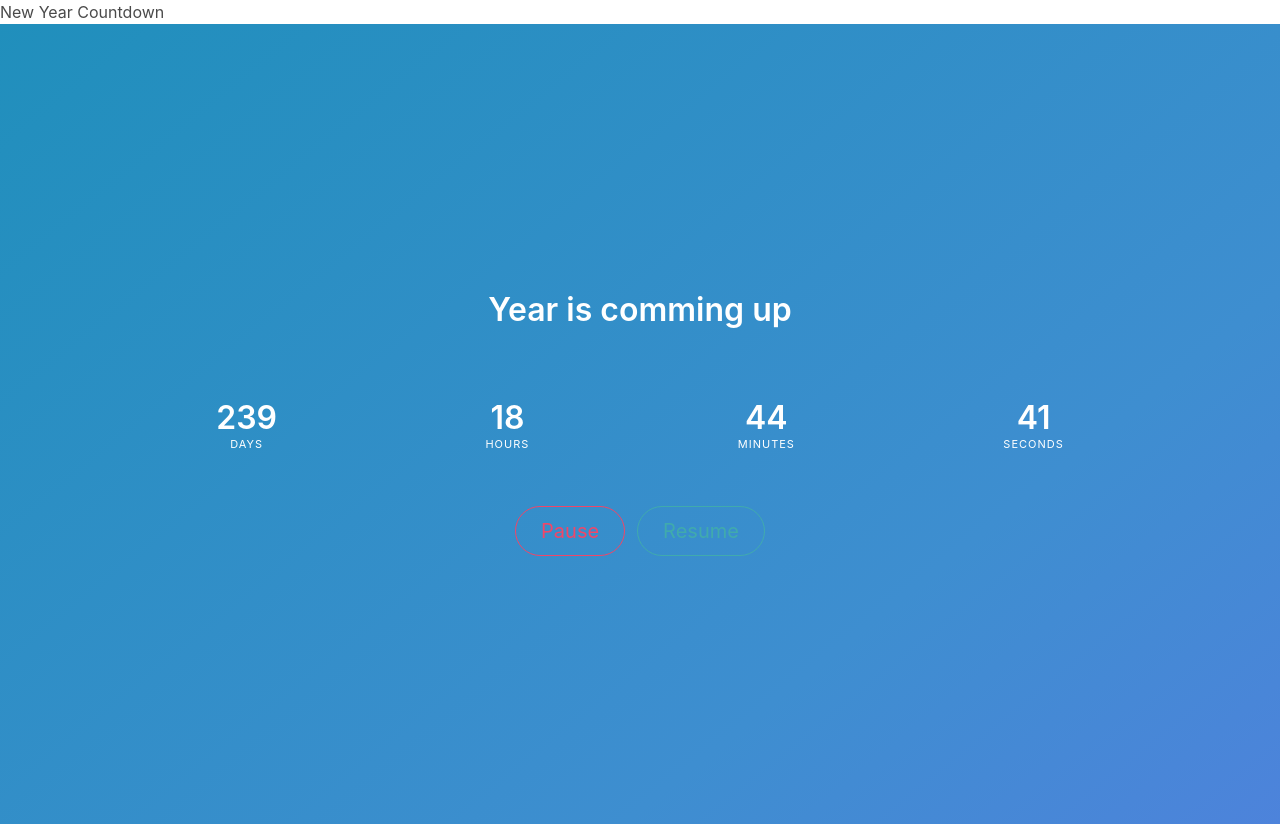
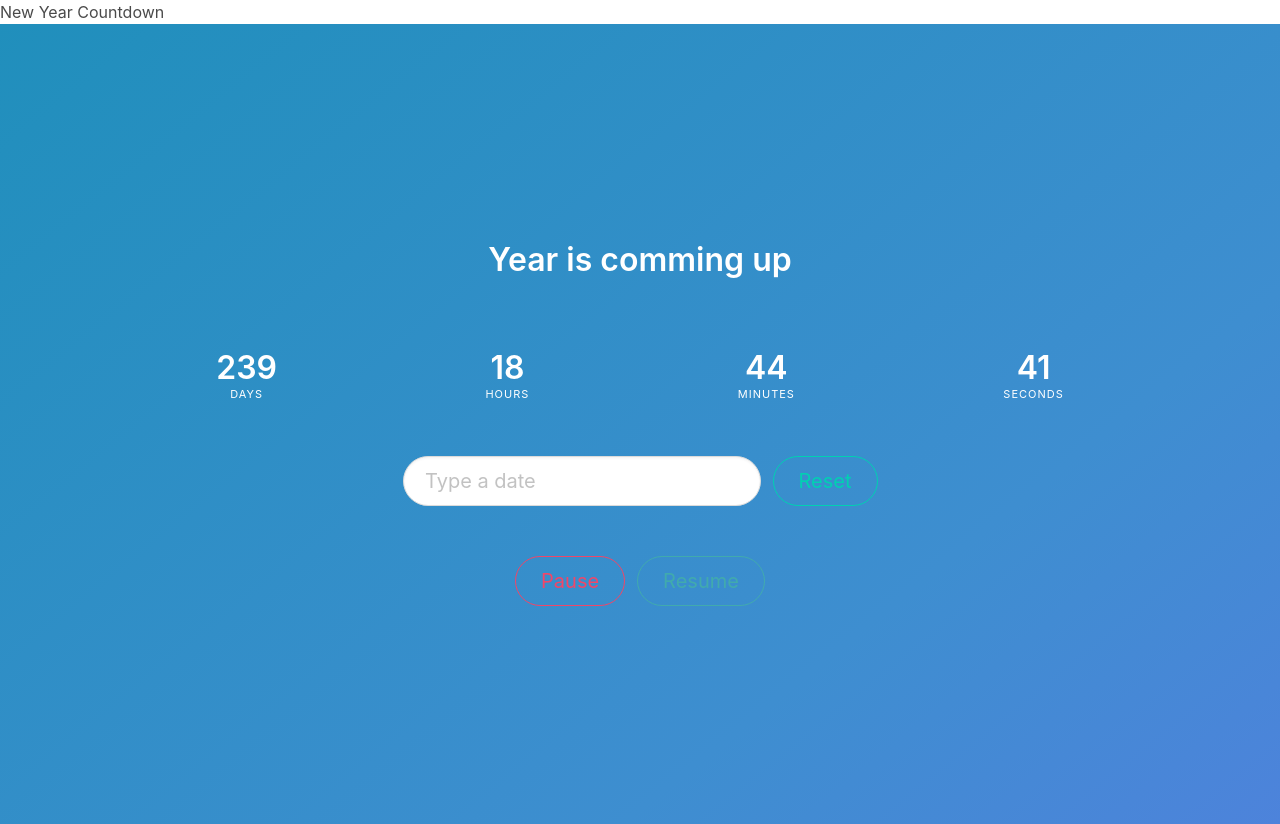
Before and after one commit to hyosunko/React-Countdown, a React (Create React App) app: page / in a window 1280 px wide. Built offline with nearby package versions, Linux system fonts and the light colour scheme.

Commit message:
add datepicker form

```diff
--- a/src/components/App.js
+++ b/src/components/App.js
@@ -1,13 +1,11 @@
 import React from "react";
-import Countdown from "./Countdown/index";
+import Countdown from "./Countdown/";
 
-function App() {
-  return (
-    <div>
-      <h1>New Year Countdown</h1>
-      <Countdown />
-    </div>
-  );
-}
+const App = props => (
+  <div>
+    <h1>New Year Countdown</h1>
+    <Countdown />
+  </div>
+);
 
 export default App;
--- /dev/null
+++ b/src/components/Countdown/Datepicker.js
@@ -0,0 +1,24 @@
+import React from "react";
+
+const Datepicker = props => (
+  <form>
+    <div
+      className="field is-grouped is-grouped-centered"
+      style={{ marginBottom: "50px" }}
+    >
+      <div className="control">
+        <input
+          className="input is-medium is-outlined is-rounded"
+          type="text"
+          placeholder="Type a date"
+        />
+      </div>
+      <div className="control">
+        <button className="button is-primary is-medium is-rounded is-outlined">
+          Reset
+        </button>
+      </div>
+    </div>
+  </form>
+);
+export default Datepicker;
--- a/src/components/Countdown/index.js
+++ b/src/components/Countdown/index.js
@@ -2,6 +2,7 @@ import React from "react";
 import Controls from "./Controls";
 import Timer from "./Timer";
 import moment from "moment";
+import Datepicker from "./Datepicker";
 
 class Countdown extends React.Component {
   constructor(props) {
@@ -56,6 +57,7 @@ class Countdown extends React.Component {
           <div className="container">
             <h1 className="title">Year is comming up</h1>
             <Timer interval={interval} />
+            <Datepicker />
             <Controls pause={pause} onPausedToggle={this.handleTogglePaused} />
           </div>
         </div>
```
